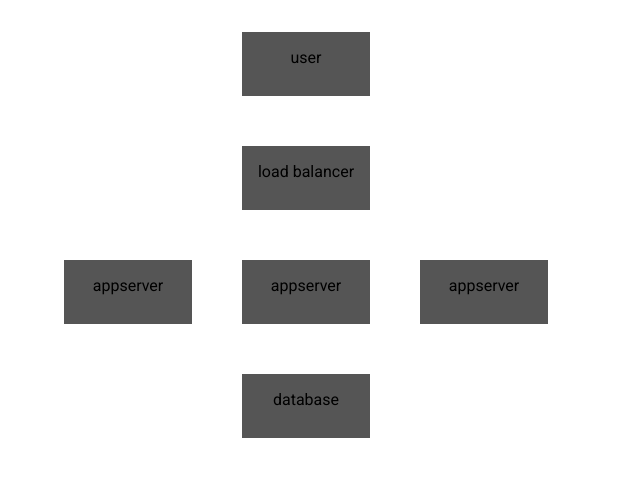
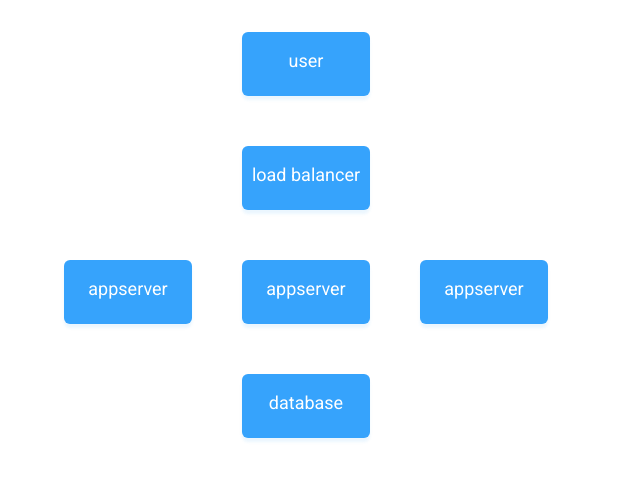
Before and after one commit to tscr00/dddraw, a React (Create React App) app: page / in a window 1280 px wide. Shown: the top 480 px of the page, without its empty margins (0-640 px from the left). Built offline with nearby package versions, Linux system fonts and the light colour scheme.

Commit message:
Tune css for a brighter look

```diff
--- a/src/Node.js
+++ b/src/Node.js
@@ -7,7 +7,11 @@ const Node = ({nodeContainer}) => {
     position: 'absolute',
     width: nodeContainer.width,
     height: nodeContainer.height,
-    backgroundColor: "#555555"
+    backgroundColor: "#36A3FC",
+    boxShadow: '0 4px 3px rgba(62, 162, 244, .1)',
+    borderRadius: '6px',
+    color: '#FFFFFF',
+    fontSize: 'large',
   };
 
   return (
```
